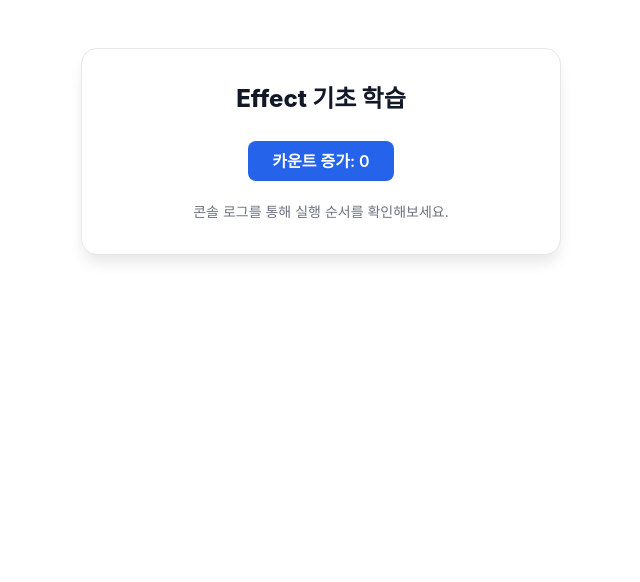
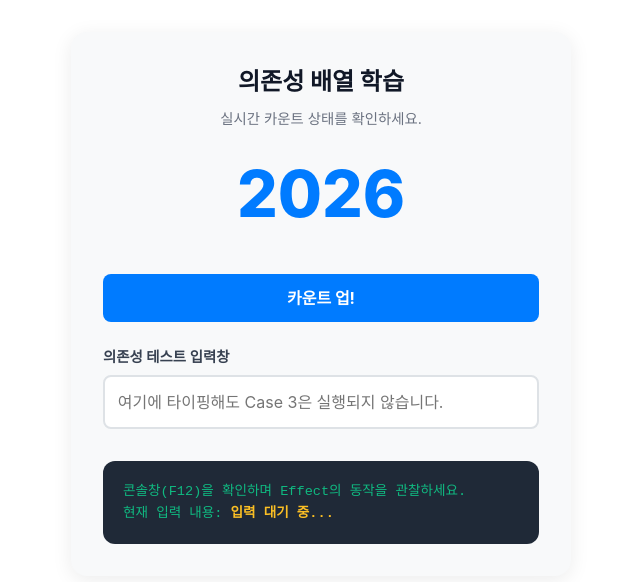
Before and after one commit to sasasak/likelion-16th-react, a React (Vite) app in the folder learning-react/05-이펙트-비동기-통신/: page / in a window 1280 px wide. Shown: the top 582 px of the page, without its empty margins (319-959 px from the left). Built offline with nearby package versions, Linux system fonts and the light colour scheme.

Commit message:
learn. 이펙트 종속성(Dependencies) - 종속성이 없는 경우 (항상 실행) - 종속성이 빈 경우 (최초 1회 실행) - 종속성에 반응성 데이터가 추가된 경우 (반응성 데이터가 변경된 경우에만 실행)

```diff
--- a/learning-react/05-이펙트-비동기-통신/src/app/index.tsx
+++ b/learning-react/05-이펙트-비동기-통신/src/app/index.tsx
@@ -1,10 +1,10 @@
-import { EffectBasic } from '@/components'
+import { EffectDependencies } from '@/components'
 import S from './style.module.css'
 
 export default function App() {
   return (
     <div className={S.container}>
-      <EffectBasic />
+      <EffectDependencies />
     </div>
   )
 }
--- a/learning-react/05-이펙트-비동기-통신/src/components/EffectDependencies.tsx
+++ b/learning-react/05-이펙트-비동기-통신/src/components/EffectDependencies.tsx
@@ -1,12 +1,39 @@
+import { useEffect, useState } from 'react'
 import S from './EffectDependencies.module.css'
 
 export default function EffectDependencies() {
   // 상태 선언
   // - 카운트 상태
+  const [count, setCount] = useState(0)
   // - 텍스트 상태
+  const [text, setText] = useState('')
   // - 마운트 상태
+  const [mounted] = useState(false)
 
-  // 이펙트 설정
+  // 이펙트 설정 (종속성 또는 의존성(dependencies: Array)
+  // 상황 1. 의존성 배열이 없을 경우
+  // 컴포넌트가 렌더링 할 때 마다 이펙트 함수의 로직이 실행
+  useEffect(() => {
+    if (text.length > 5) return
+    document.title = `⌨️ ${text.length === 0 ? '입력 대기 중...' : text}`
+    console.log('외부 시스템인 브라우저와 리액트의 상태를 동기화했습니다! ✨')
+  })
+
+  // 상황 2. 의존성 배열이 비어있는 경우
+  // 최초 렌더링 할 때 단 한번만 이펙트 함수의 로직이 실행
+  useEffect(() => {
+    const currentYear = new Date().getFullYear()
+    // eslint-disable-next-line react-hooks/set-state-in-effect
+    setCount(currentYear) // 0 -> 2026
+    console.log(`올해는 ${currentYear}년입니다. 📆`)
+  }, [])
+
+  // 상황 3. 의존성 배열에 특정 값이 포함된 경우
+  // 종속성 배열에 반응성 데이터를 추가하면 오직 그 데이터가 변경될 때만 이펙트 함수의 로직이 실행됨
+  useEffect(() => {
+    console.log(`현재 카운트 값 = ${count}`)
+    document.title = `현재 카운트 = ${count}`
+  }, [count])
 
   return (
     <article className={S.container}>
@@ -14,7 +41,7 @@ export default function EffectDependencies() {
         <h2>의존성 배열 학습</h2>
         <p className={S.description}>실시간 카운트 상태를 확인하세요.</p>
         <output className={S.countOutput} aria-live="polite" aria-atomic="true">
-          {0}
+          {count}
         </output>
       </header>
 
@@ -23,6 +50,7 @@ export default function EffectDependencies() {
           type="button"
           className={S.counterButton}
           aria-label="카운트 1 증가"
+          onClick={() => setCount(count + 1)}
         >
           카운트 업!
         </button>
@@ -37,6 +65,8 @@ export default function EffectDependencies() {
             className={S.input}
             placeholder="여기에 타이핑해도 Case 3은 실행되지 않습니다."
             aria-describedby="input-help"
+            value={text}
+            onChange={(e) => setText(e.target.value)}
           />
           <p id="input-help" className="sr-only">
             이 입력창의 변화는 특정 의존성 배열이 설정된 Effect를 트리거하지
@@ -49,7 +79,7 @@ export default function EffectDependencies() {
         <p>콘솔창(F12)을 확인하며 Effect의 동작을 관찰하세요.</p>
         <p>
           현재 입력 내용:
-          <ins className={S.textHighlight}>{'입력 대기 중...'}</ins>
+          <ins className={S.textHighlight}>{text || '입력 대기 중...'}</ins>
         </p>
       </footer>
     </article>
```
